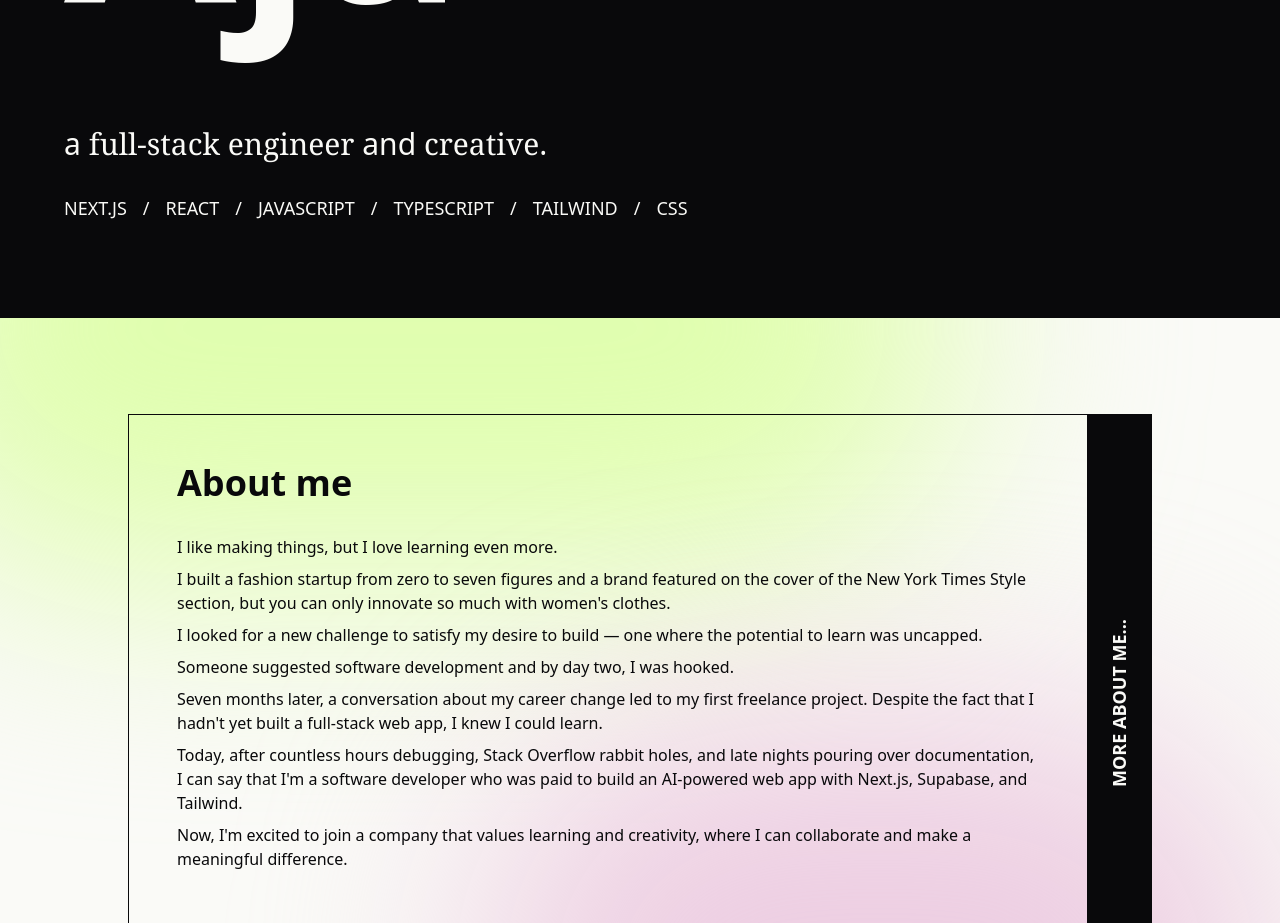
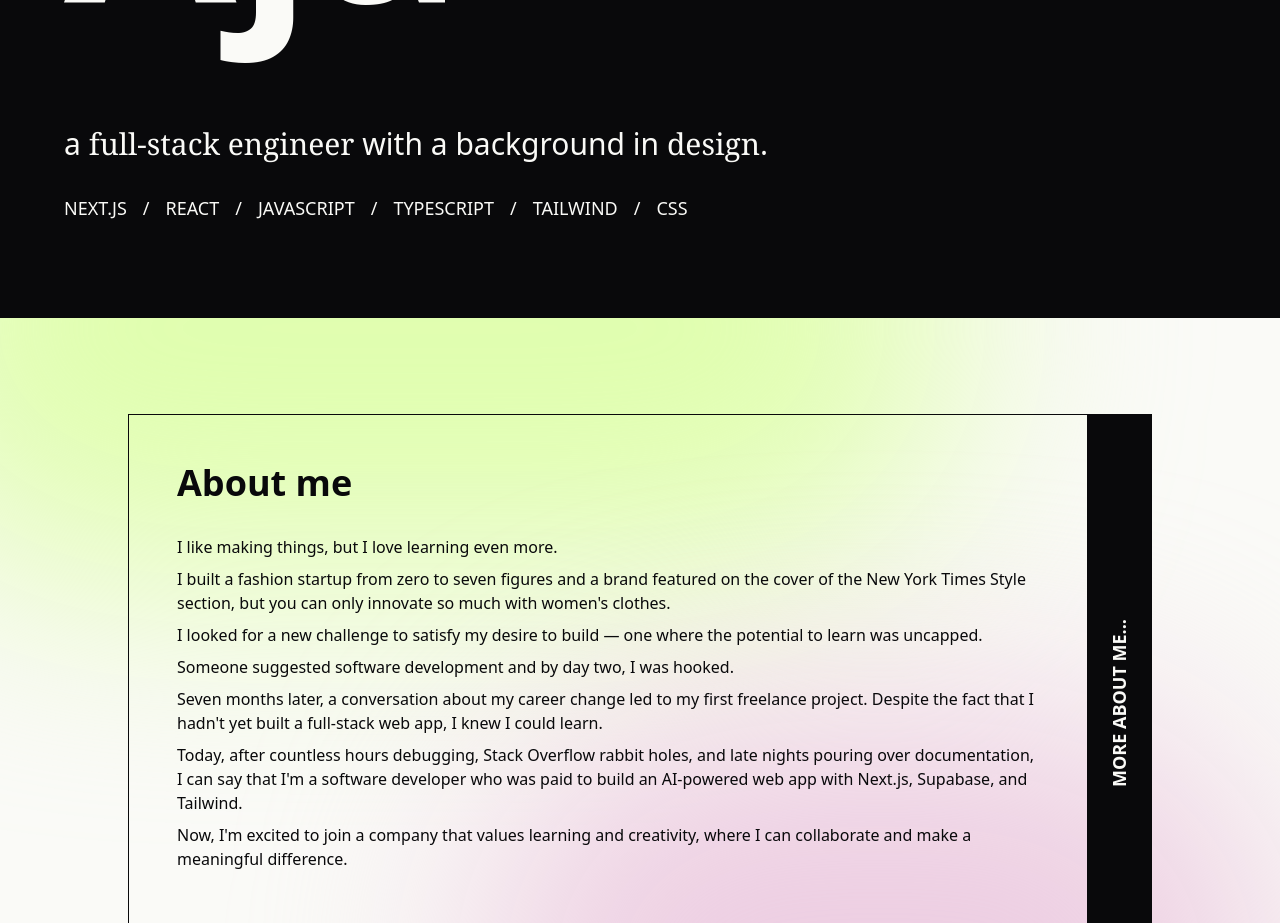
Before and after one commit to ajasinger/portfolio_2024, a Next.js app: page / in a window 1280 px wide. Shown: the part 780-1703 px from the top of the page. Built offline with nearby package versions, Linux system fonts and the light colour scheme.

Commit message:
update tagline

```diff
--- a/components/Header.tsx
+++ b/components/Header.tsx
@@ -13,8 +13,8 @@ export default function Header() {
         transition={{ duration: 0.5, delay: 0.5 }}
       >
         <h2 className="text-2xl md:text-3xl font-thin max-w-4xl leading-relaxed">
-          a<span className="font-serif"> full-stack engineer </span>and
-          <span className="font-serif"> creative</span>.
+          a<span className="font-serif"> full-stack engineer </span> with a background in
+          <span className="font-serif"> design</span>.
         </h2>
       </motion.div>
       <motion.div
```
